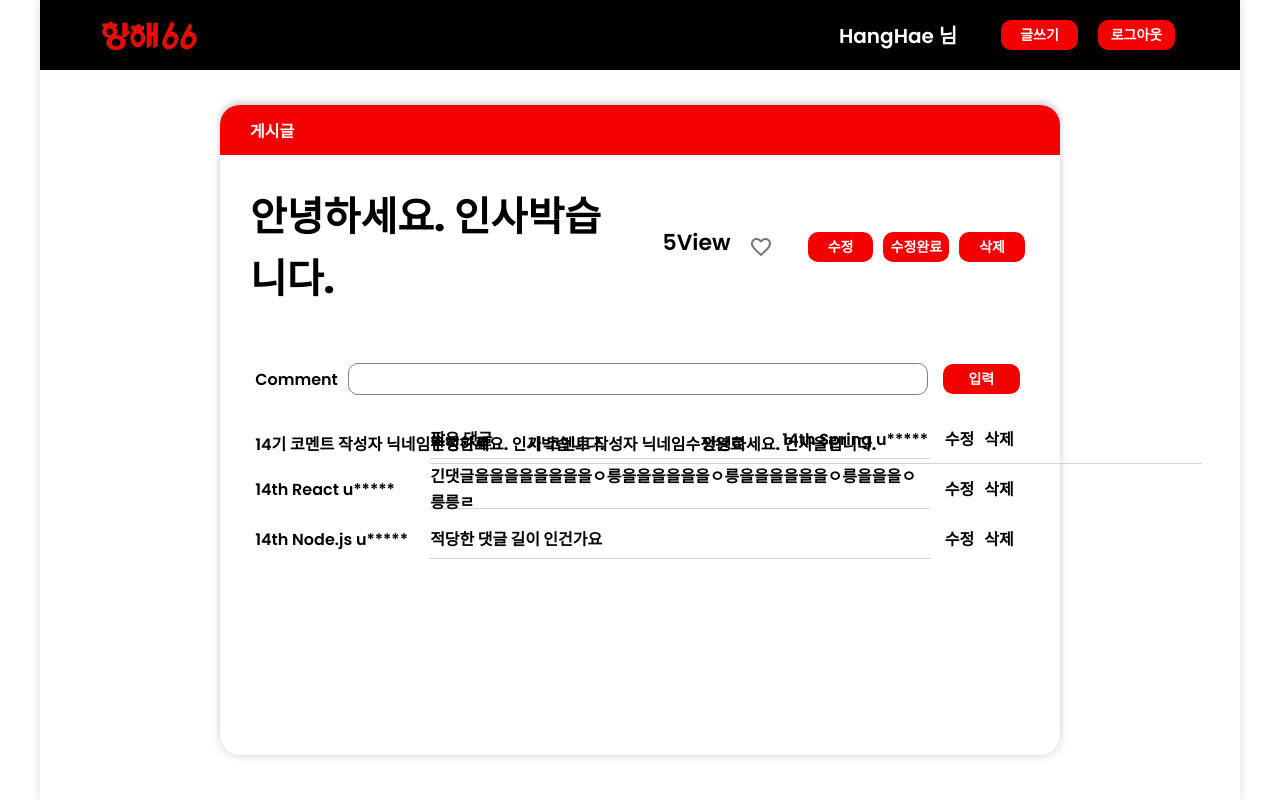
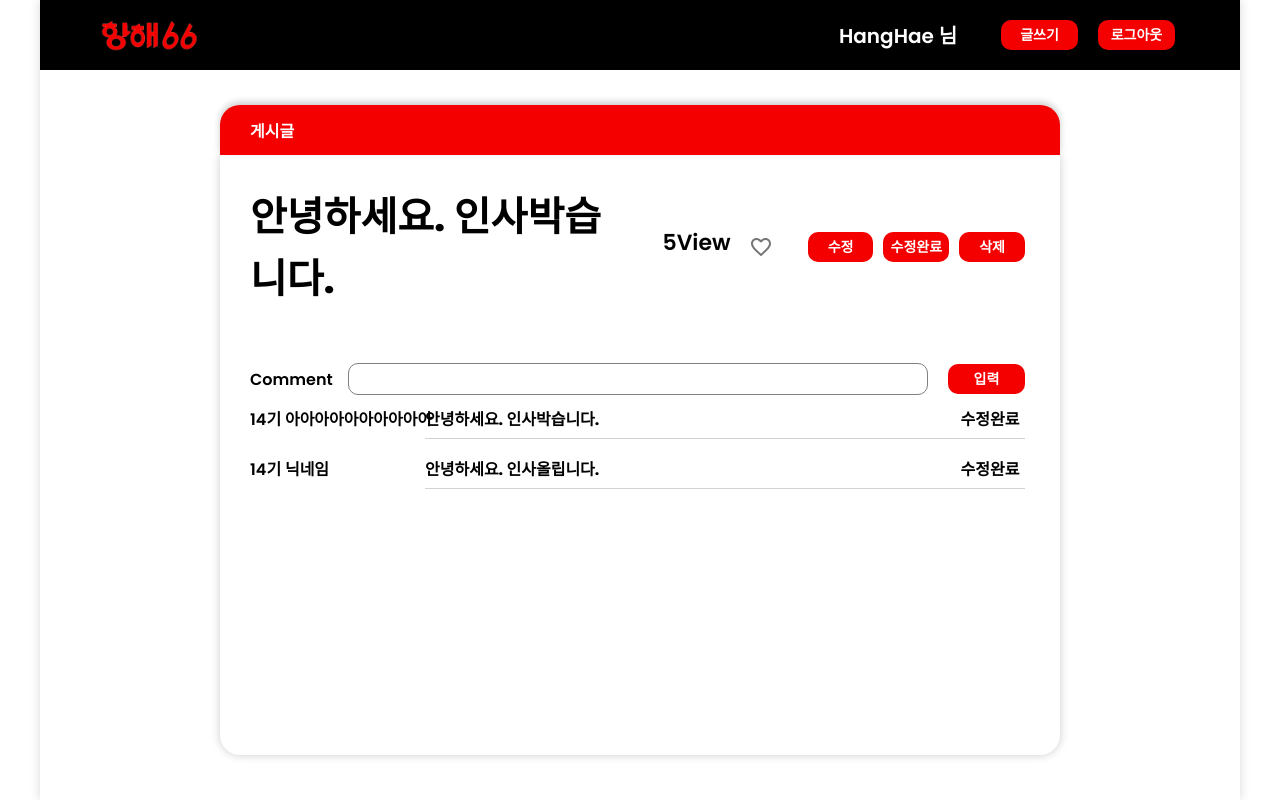
Before and after one commit to gigupc11/MiniProject_Hanghae66_FE, a React (Create React App) app in the folder client/: page /detail/1 in a window 1280 px wide. Built offline with nearby package versions, Linux system fonts and the light colour scheme; data requests are answered from the project's data file.

Commit message:
Design : 상세페이지 css수정
- Detail.jsx에 183번째 줄에 주석쳐놓은 부분있는데 확인 한번만 부탁드립니다!

```diff
--- a/client/db.json
+++ b/client/db.json
@@ -16,16 +16,17 @@
       "cmtCrdat": "2022-12-01T12:56:36.821474",
       "modifiedAt": "2022-12-01T12:56:36.821474",
       "cmtUserId" : "코멘트 작성자 아이디",
-      "cmtUserName" : "코멘트 작성자 닉네임"
+      "cmtUserName" : "아아아아아아아아아아"
       },
       {
       "cmtId": 2,
       "cmtContent": "안녕하세요. 인사올립니다.",
+      "userYear" : 14,
       "cmtLikes": 5,
       "cmtCrdat": "2022-12-01T12:56:36.821474",
       "modifiedAt": "2022-12-01T12:56:36.821474",
       "cmtUserId" : "코멘트 작성자 아이디",
-      "cmtUserName" : "코멘트 작성자 닉네임"
+      "cmtUserName" : "닉네임"
       }
       ]
       },
--- a/client/src/page/Detail.jsx
+++ b/client/src/page/Detail.jsx
@@ -180,14 +180,15 @@ function Detail() {
           <InputWrap>
             <div>
               <ContentsWrap>
-                {update ? (
+                {/* 여기 내용들어가는 부분 코드인데 확인한번만 부탁드리겠습니다! */}
+                {/* {update ? (
                   <Input
                     value={postContents}
                     onChange={(e) => setPostContents(e.target.value)}
                   />
                 ) : (
                   <h4 class="contents">{oldContents}</h4>
-                )}
+                )} */}
               </ContentsWrap>
 
               <CommentWrap>
@@ -249,57 +250,8 @@ function Detail() {
                           </Stbtn>
                         </ButtonLine>
                       )}
-                      {/*
-                                            </CommentBox>
-                                        ))
-                                    }
-                                </CommentBox>
-                            </div>
-                        </div>
-                    </InputWrap>
-                </DetailBox>
-            </PostSection>
-        </Container>
-    );
-} */}
                     </CommentBox>
                   ))}
-                  <UserIDLine>
-                    <StText>14th Spring u*****</StText>
-                  </UserIDLine>
-                  <CommentLine>
-                    <Stcommentbox>짧은 댓글</Stcommentbox>
-                  </CommentLine>
-                  <ButtonLine>
-                    <Stbtn>수정</Stbtn>
-                    <Stbtn>삭제</Stbtn>
-                  </ButtonLine>
-                </CommentBox>
-                <CommentBox>
-                  <UserIDLine>
-                    <StText>14th React u*****</StText>
-                  </UserIDLine>
-                  <CommentLine>
-                    <Stcommentbox>
-                      긴댓글을을을을을을을을ㅇ릉을을을을을을ㅇ릉을을을을을을ㅇ릉을을을ㅇ릉릉ㄹ
-                    </Stcommentbox>
-                  </CommentLine>
-                  <ButtonLine>
-                    <Stbtn>수정</Stbtn>
-                    <Stbtn>삭제</Stbtn>
-                  </ButtonLine>
-                </CommentBox>
-                <CommentBox>
-                  <UserIDLine>
-                    <StText>14th Node.js u*****</StText>
-                  </UserIDLine>
-                  <CommentLine>
-                    <Stcommentbox>적당한 댓글 길이 인건가요</Stcommentbox>
-                  </CommentLine>
-                  <ButtonLine>
-                    <Stbtn>수정</Stbtn>
-                    <Stbtn>삭제</Stbtn>
-                  </ButtonLine>
                 </CommentBox>
               </div>
             </div>
@@ -309,6 +261,8 @@ function Detail() {
     </Container>
   );
 }
+
+
 const Container = styled.div`
   display: flex;
   flex-direction: column;
@@ -392,26 +346,34 @@ const CommentLine = styled.div`
   align-items: center;
   position: fixed;
   margin-left: 175px;
+  width: 600px;
   border-bottom: 1px solid lightgray;
+  /* background-color: red; */
 `;
 const ButtonLine = styled.div`
-  gap: 10px;
+  gap: 20px;
   height: 40px;
+  /* width: 200px; */
   display: flex;
   align-items: center;
   width: 80px;
+
+  margin-left: 700px;
+  justify-content: center;
 `;
 const UserIDLine = styled.div`
   height: 40px;
   display: flex;
   align-items: center;
+  position: fixed;
+
 `;
 const CommentBox = styled.div`
   display: flex;
-  align-items: center;
-  justify-content: space-between;
+  flex-direction: column;
   margin-top: 10px;
   height: 40px;
+  justify-content: center;
 `;
 const TextWrap = styled.div`
   display: flex;
```
